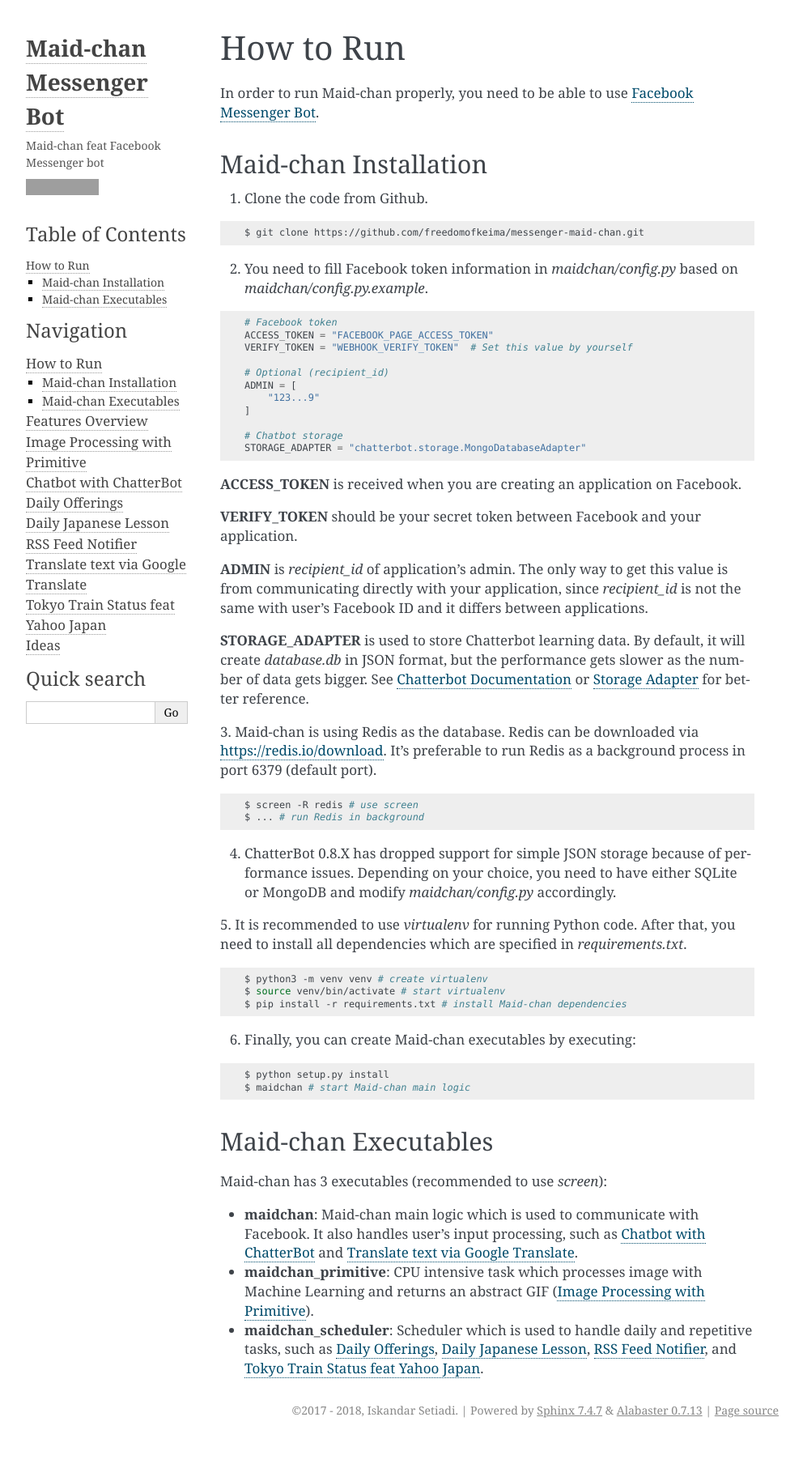
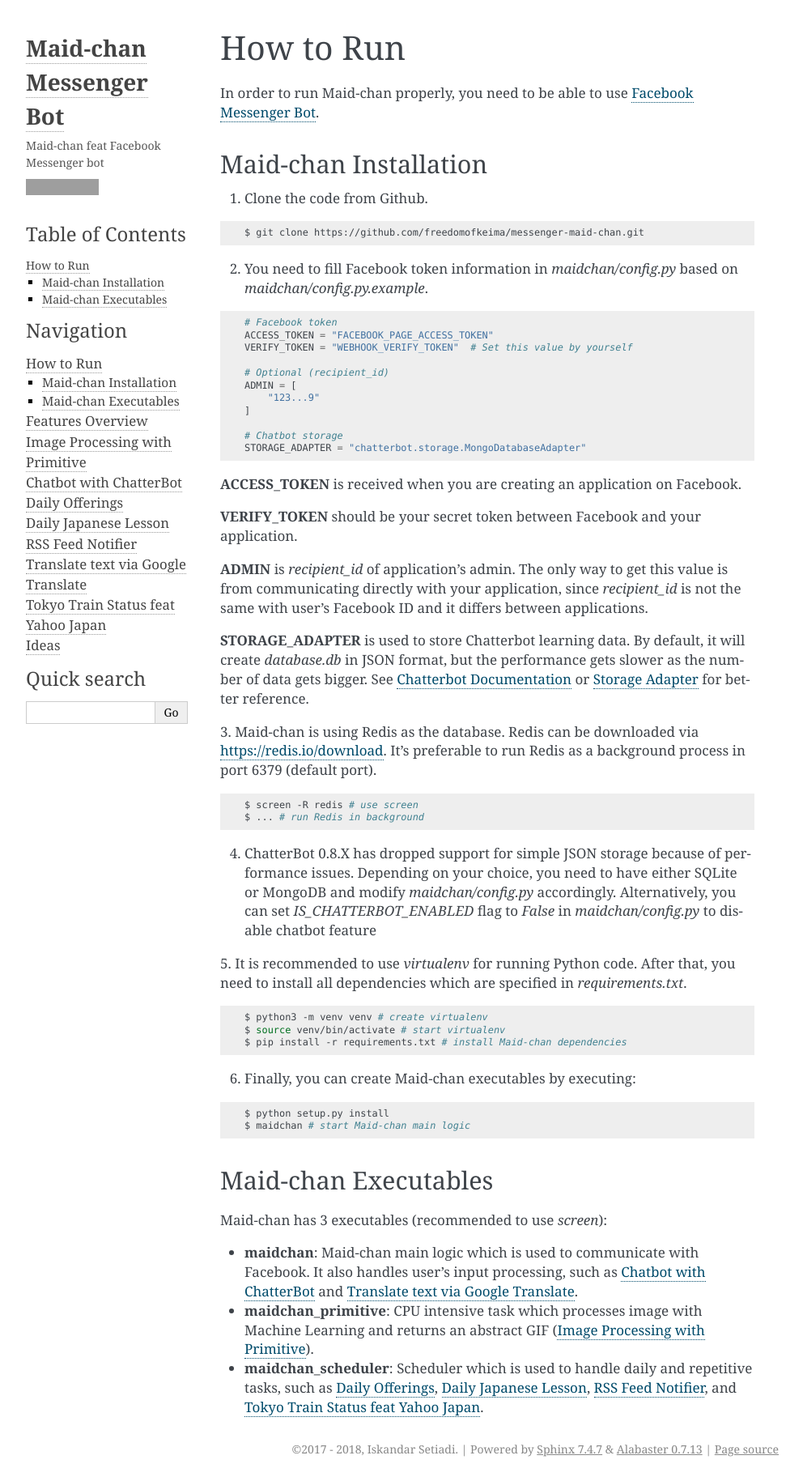
Before and after one commit to freedomofkeima/messenger-maid-chan, a Sphinx documentation site: the page built from docs/setup.rst, in a window 1280 px wide. Shown: the whole page at 81% size, without its empty margins (148-1140 px from the left). Built offline with Sphinx 7.4.7, drawn with Linux system fonts in a browser that asks for light colours; before the commit the page ends 1781 px from its top, so only the background shows below that; grey boxes are pictures that could not be loaded.

Commit message:
Mention new IS_CHATTERBOT_ENABLED flag in documentation

```diff
--- a/docs/setup.rst
+++ b/docs/setup.rst
@@ -49,7 +49,7 @@
    $ screen -R redis # use screen
    $ ... # run Redis in background
 
-4. ChatterBot 0.8.X has dropped support for simple JSON storage because of performance issues. Depending on your choice, you need to have either SQLite or MongoDB  and modify `maidchan/config.py` accordingly.
+4. ChatterBot 0.8.X has dropped support for simple JSON storage because of performance issues. Depending on your choice, you need to have either SQLite or MongoDB  and modify `maidchan/config.py` accordingly. Alternatively, you can set `IS_CHATTERBOT_ENABLED` flag to `False` in `maidchan/config.py` to disable chatbot feature
 
 5. It is recommended to use `virtualenv` for running Python code. After that, you need to install all dependencies
 which are specified in `requirements.txt`.
```
Also changed, not shown: README.md (+1 -1 lines), 1 other file.
